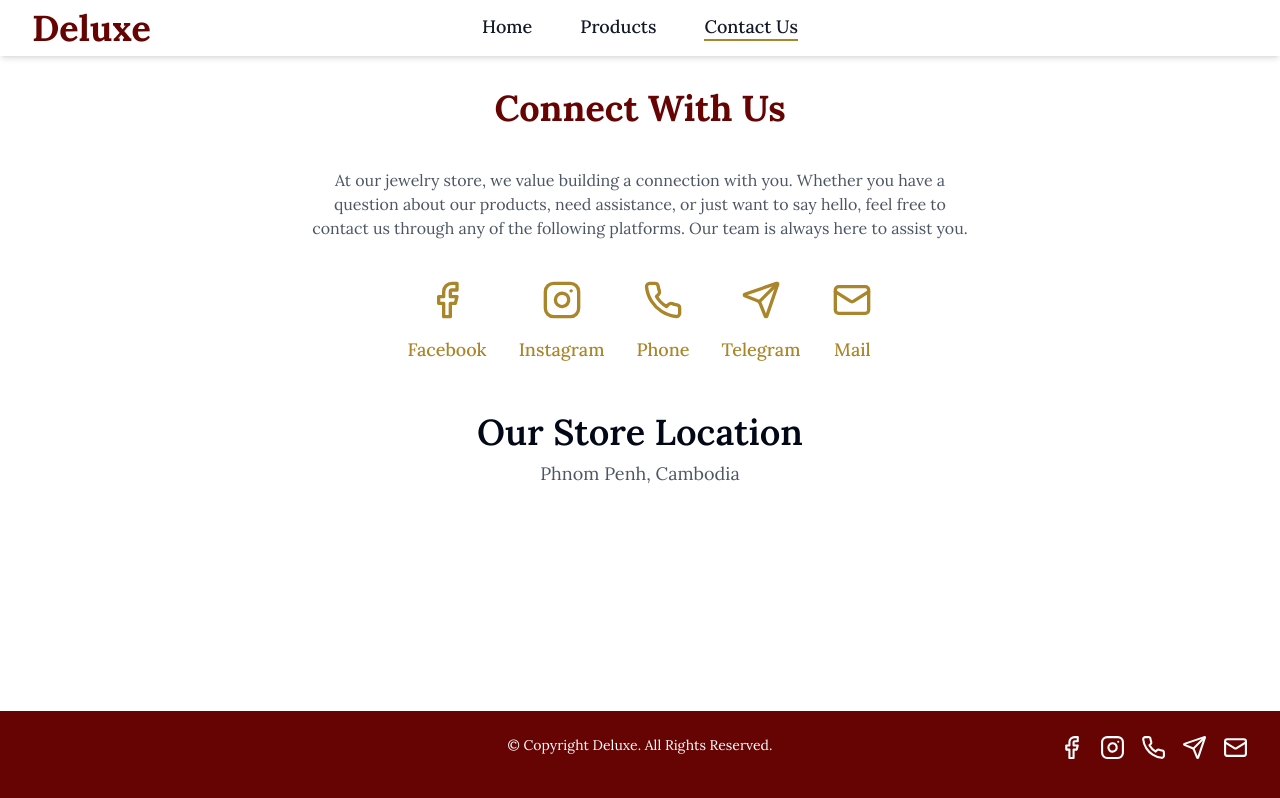
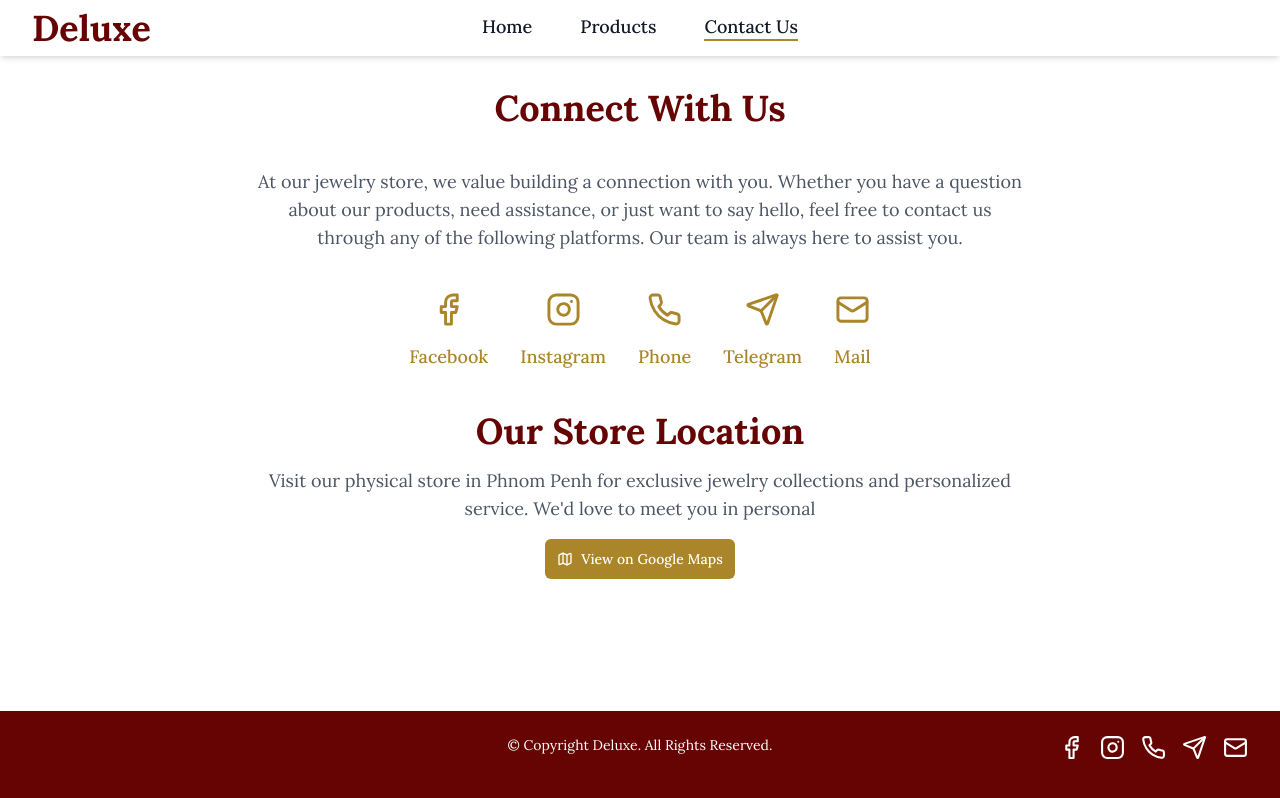
Before and after one commit to Ratana10/deluxe-shop, a Next.js app: page /contactus in a window 1280 px wide. Built offline with nearby package versions, Linux system fonts and the light colour scheme.

Commit message:
add contact us page

```diff
--- a/src/app/contactus/components/ContactUsClient.tsx
+++ b/src/app/contactus/components/ContactUsClient.tsx
@@ -1,44 +1,47 @@
+import { Button } from "@/components/ui/button";
 import { ContactUs } from "@/types";
 import {
   Facebook,
   Instagram,
   Mail,
+  Map,
   MapPin,
   MapPinned,
   Phone,
   Send,
 } from "lucide-react";
 import Image from "next/image";
+import Link from "next/link";
 
 const contactUs: ContactUs[] = [
   {
     label: "Facebook",
     href: "https://www.facebook.com/ratana.san.79/",
-    icon: <Facebook size={40} />,
+    icon: <Facebook size={35} />,
     src: "/img/facebook.png",
   },
   {
     label: "Instagram",
     href: "https://www.facebook.com/ratana.san.79/",
-    icon: <Instagram size={40} />,
+    icon: <Instagram size={35} />,
     src: "/img/instagram.png",
   },
   {
     label: "Phone",
     href: "https://www.facebook.com/ratana.san.79/",
-    icon: <Phone size={40} />,
+    icon: <Phone size={35} />,
     src: "/img/phone.png",
   },
   {
     label: "Telegram",
     href: "https://www.facebook.com/ratana.san.79/",
-    icon: <Send size={40} />,
+    icon: <Send size={35} />,
     src: "/img/telegram.png",
   },
   {
     label: "Mail",
     href: "https://www.facebook.com/ratana.san.79/",
-    icon: <Mail size={40} />,
+    icon: <Mail size={35} />,
     src: "/img/mail.png",
   },
 ];
@@ -52,7 +55,7 @@ const ContactUsClient = () => {
       </h2>
 
       {/* Description */}
-      <p className="text-center mb-10 max-w-2xl mx-auto text-gray-600">
+      <p className="sm:text-lg mt-2 text-gray-600 max-w-3xl mx-auto text-center">
         At our jewelry store, we value building a connection with you. Whether
         you have a question about our products, need assistance, or just want to
         say hello, feel free to contact us through any of the following
@@ -60,7 +63,7 @@ const ContactUsClient = () => {
       </p>
 
       {/* Social Media Links */}
-      <div className="flex flex-wrap justify-center gap-8 text-[#AB8529] cursor-pointer">
+      <div className="flex flex-wrap justify-center gap-8 text-[#AB8529] cursor-pointer mt-4 md:mt-10">
         {contactUs.map((item: ContactUs, index: number) => (
           <div
             key={index}
@@ -78,12 +81,50 @@ const ContactUsClient = () => {
         ))}
       </div>
 
-      {/* Address Section */}
-      <div className="mt-12 text-center">
-        <h3 className="text-3xl md:text-4xl font-semibold mb-2">Our Store Location</h3>
-        <p className="text-lg mt-2 text-gray-600">Phnom Penh, Cambodia</p>
-        {/* <p className="text-lg text-gray-600">Open Hours: 10:00 AM - 7:00 PM</p> */}
+      {/* Text */}
+      <div className="text-center space-y-4 mt-6 md:mt-10 px-4 lg:px-8">
+        <h3 className="text-4xl font-bold mb-2 lg:md4 text-[#660404]">
+          Our Store Location
+        </h3>
+
+        <p className=" sm:text-lg mt-2 text-gray-600 max-w-3xl mx-auto text-center">
+          Visit our physical store in Phnom Penh for exclusive jewelry
+          collections and personalized service. We'd love to meet you in
+          personal
+        </p>
+
+        <Button
+          asChild
+          className="bg-[#AB8529] text-white px-3 py-2 rounded-md text-sm hover:bg-opacity-90 transition-all mt-4 lg:mt-6"
+        >
+          <Link
+            href="https://maps.app.goo.gl/f6P5jgj2Fokr9dFs9"
+            target="_blank"
+            rel="noopener noreferrer"
+            className="inline-flex items-center"
+          >
+            <Map className="mr-2 h-4 w-4" />
+            View on Google Maps
+          </Link>
+        </Button>
       </div>
+
+      {/* Button Section */}
+
+      {/* <div className="mt-12 text-center">
+        <h3 className="text-3xl md:text-4xl font-semibold mb-2">
+          Our Store Location
+        </h3>
+        <p className="text-lg mt-2 text-gray-600">Phnom Penh, Cambodia</p> */}
+      {/* <p className="text-lg text-gray-600">Open Hours: 10:00 AM - 7:00 PM</p> */}
+      {/* </div> */}
+
+      {/* Google Map */}
+      {/* <div className="mt-12 grid grid-cols-2">
+        <div className="flex justify-center">
+
+        </div>
+      </div> */}
     </div>
   );
 };
```
